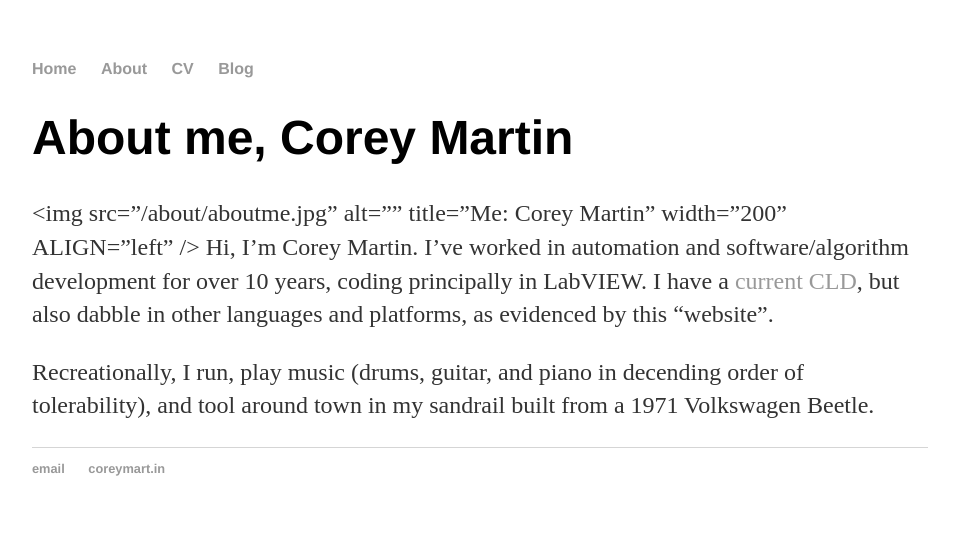
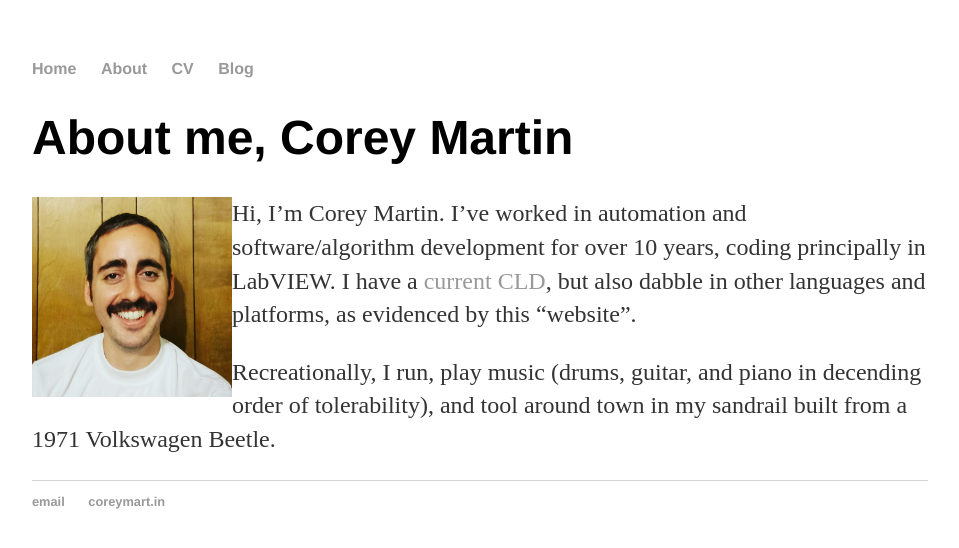
Before and after one commit to CoreySMartin/CoreySMartin.github.io, a Jekyll site: the page built from about/index.md, in a window 1280 px wide. Shown: the top 548 px of the page, without its empty margins (160-1119 px from the left). Built offline with Jekyll 4.4.1, drawn with Linux system fonts in a browser that asks for light colours.

Commit message:
Update index.md

```diff
--- a/about/index.md
+++ b/about/index.md
@@ -3,7 +3,7 @@ layout: default
 title: About Corey Martin
 ---
 # About me, Corey Martin
-<img src="/about/aboutme.jpg" alt="" title="Me: Corey Martin" width="200" ALIGN=”left” />
+<img align="left" src="/about/aboutme.jpg" alt="" title="Me: Corey Martin" width="200" />
 Hi, I'm Corey Martin.  I've worked in automation and software/algorithm development for over 10 years, coding principally in LabVIEW.  I have a [current CLD](https://www.youracclaim.com/badges/66e1fb02-43df-46c7-aaf9-c49be9c5ffc1), but also dabble in other languages and platforms, as evidenced by this "website".
 
 Recreationally, I run, play music (drums, guitar, and piano in decending order of tolerability), and tool around town in my sandrail built from a 1971 Volkswagen Beetle.
```
